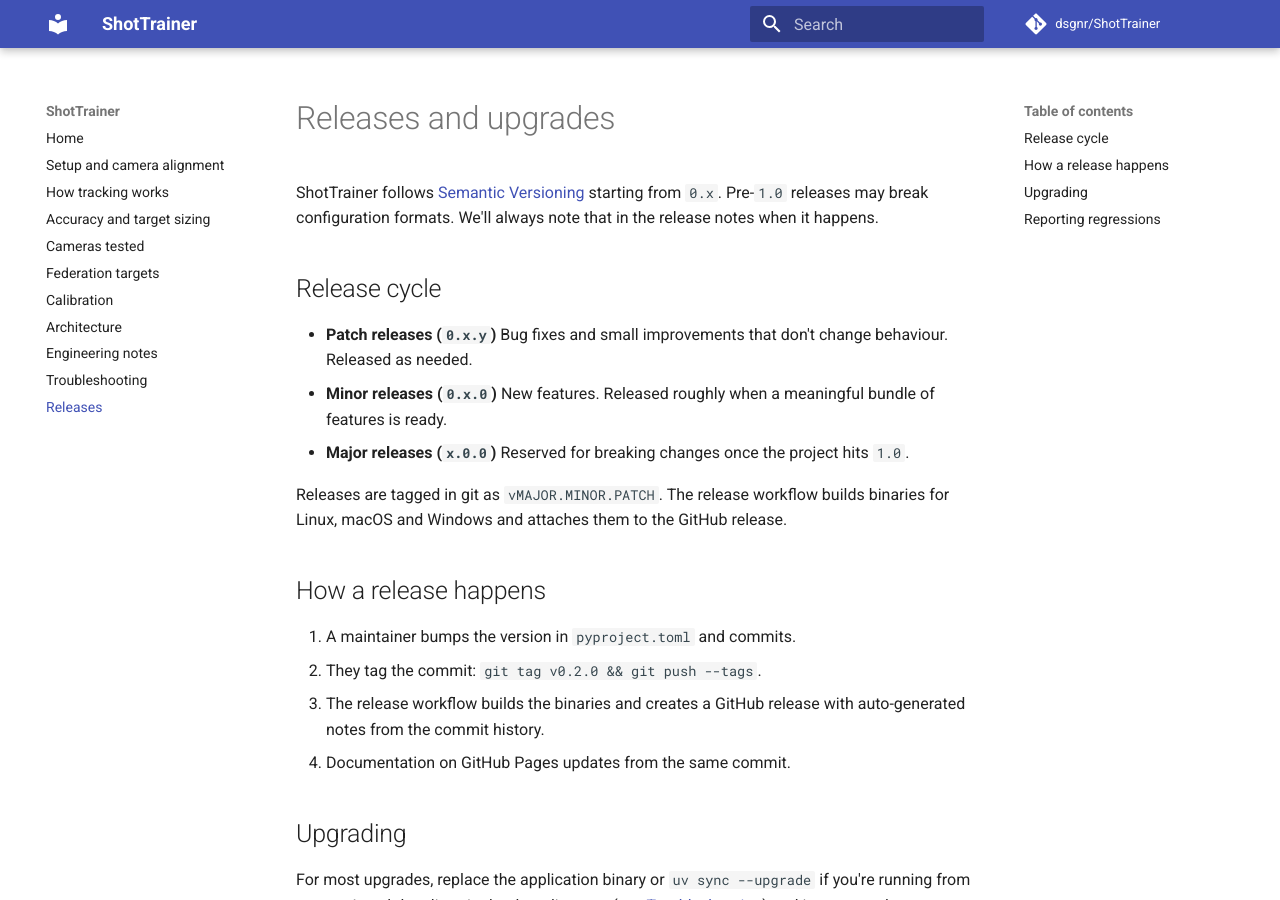
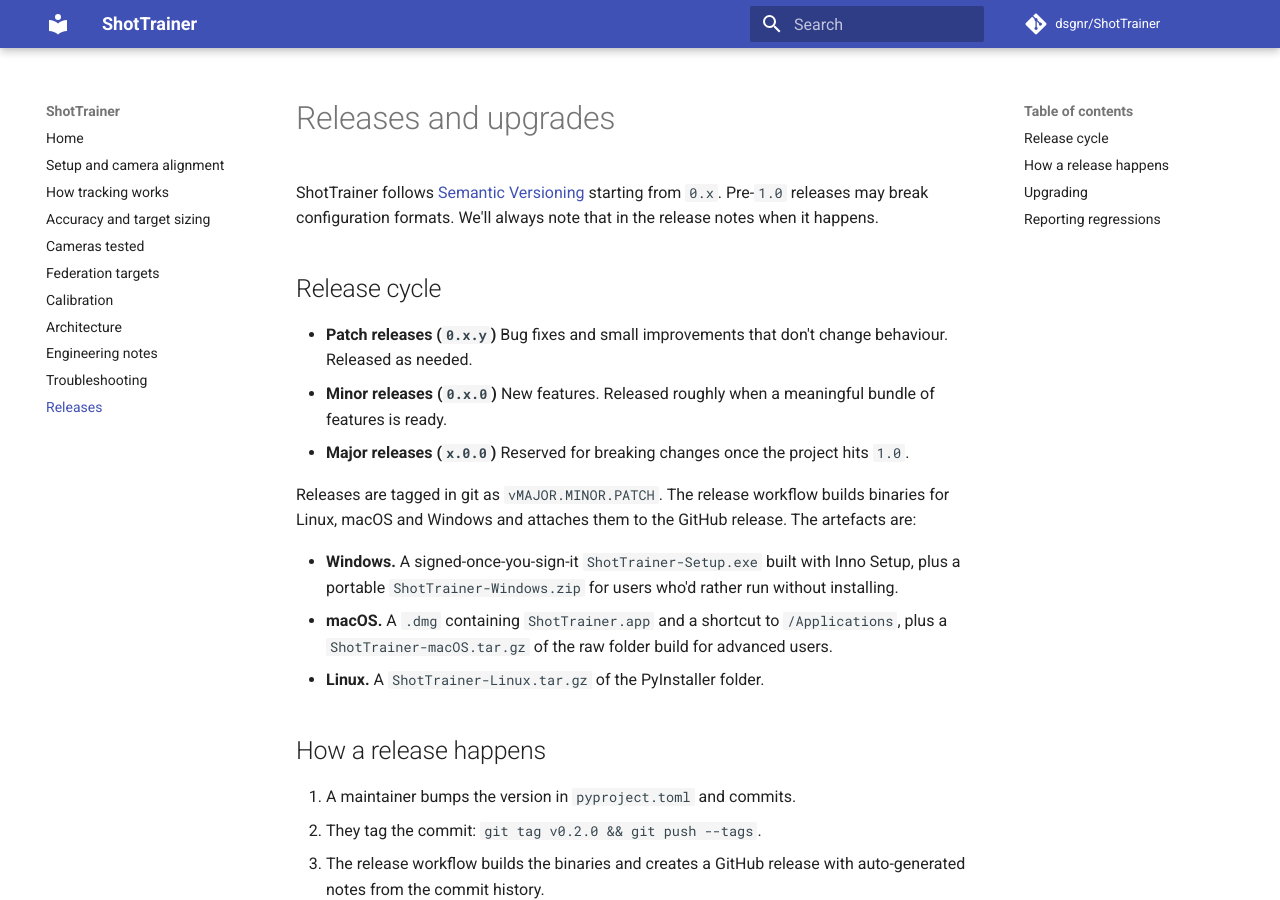
Before and after one commit to dsgnr/ShotTrainer, an MkDocs documentation site: the page built from docs/releases.md, in a window 1280 px wide and 900 px high. Built offline with MkDocs 1.6.1 and Material for MkDocs 9.7.7, drawn with Linux system fonts in a browser that asks for light colours; comment, search, counter and statistics services are not loaded.

Commit message:
ci: build and publish dmg, installer, and folder archives

```diff
--- a/docs/releases.md
+++ b/docs/releases.md
@@ -13,9 +13,17 @@
 - **Major releases (`x.0.0`)** Reserved for breaking changes once the
   project hits `1.0`.
 
-Releases are tagged in git as `vMAJOR.MINOR.PATCH`. The release workflow
-builds binaries for Linux, macOS and Windows and attaches them to the
-GitHub release.
+Releases are tagged in git as `vMAJOR.MINOR.PATCH`. The release
+workflow builds binaries for Linux, macOS and Windows and attaches
+them to the GitHub release. The artefacts are:
+
+- **Windows.** A signed-once-you-sign-it `ShotTrainer-Setup.exe` built
+  with Inno Setup, plus a portable `ShotTrainer-Windows.zip` for users
+  who'd rather run without installing.
+- **macOS.** A `.dmg` containing `ShotTrainer.app` and a shortcut to
+  `/Applications`, plus a `ShotTrainer-macOS.tar.gz` of the raw folder
+  build for advanced users.
+- **Linux.** A `ShotTrainer-Linux.tar.gz` of the PyInstaller folder.
 
 ## How a release happens
 
```
Also changed, not shown: 1 other file.
